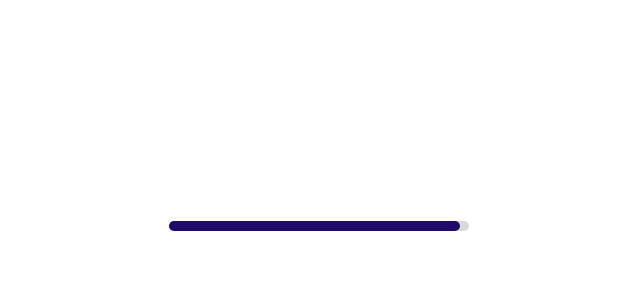
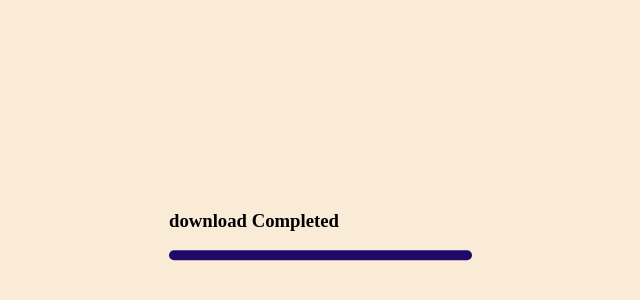
Before and after one commit to adityadomle/JavaScript-codes, a plain HTML site: page Task-7/index.html in a window 1280 px wide. Shown: the part 174-474 px from the top of the page, without its empty margins (321-961 px from the left). Drawn offline with Linux system fonts and the light colour scheme.

Commit message:
Make a downlod task

```diff
--- a/Task-7/index.html
+++ b/Task-7/index.html
@@ -1,15 +1,22 @@
 <!DOCTYPE html>
 <html lang="en">
+
 <head>
     <meta charset="UTF-8">
     <meta name="viewport" content="width=device-width, initial-scale=1.0">
     <title>Document</title>
     <link rel="stylesheet" href="style.css">
 </head>
+
 <body>
-    <div id="downloadcapsule">
-        <div id="progress"></div>
+    <div id="center">
+        <h3>download Completed</h3>
+        <div id="downloadcapsule">
+            <div id="progress"></div>
+        </div>
     </div>
+
     <script src="script.js"></script>
 </body>
+
 </html>
--- a/Task-7/script.js
+++ b/Task-7/script.js
@@ -1,10 +1,12 @@
 var prg = document.querySelector("#progress");
+var h3 = document.querySelector("h3");
 
 var count = 0;
 var int = setInterval(function () {
     if (count === 100) {
+        h3.style.opacity = 1;
         clearInterval(int);
     }
     count++;
     prg.style.width = count + '%'
-}, 50);
+}, 40);
--- a/Task-7/style.css
+++ b/Task-7/style.css
@@ -1,11 +1,19 @@
-#downloadcapsule {
+body {
+    padding: 20px;
+    background-color: antiquewhite;
+}
+
+#center {
     position: absolute;
     top: 50%;
     left: 50%;
     transform: translate(-50%, -50%);
+}
+
+#downloadcapsule {
     width: 300px;
     height: 10px;
-    background-color: #dadada;
+    background-color: #fff;
     border-radius: 100px;
 }
 
@@ -16,3 +24,7 @@
     border-radius: 100px;
     background-color: rgb(31, 10, 105);
 }
+
+#center h3{
+    opacity: 0;
+}
```
